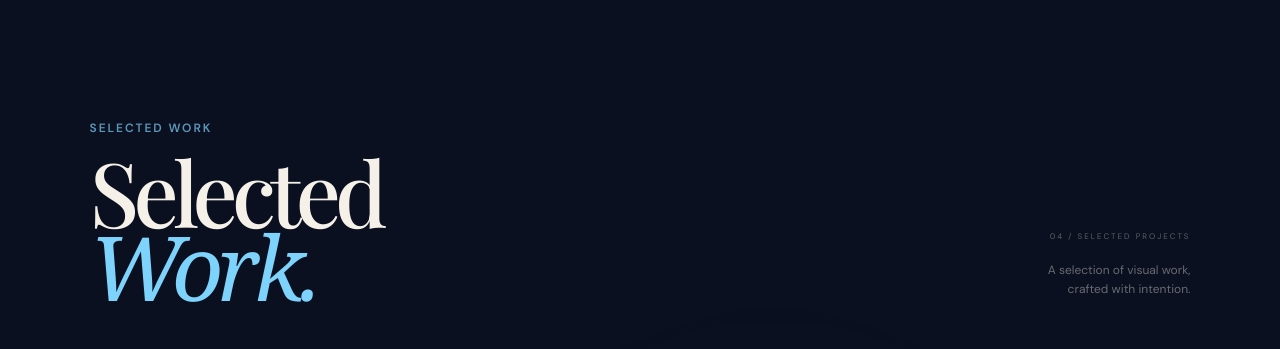
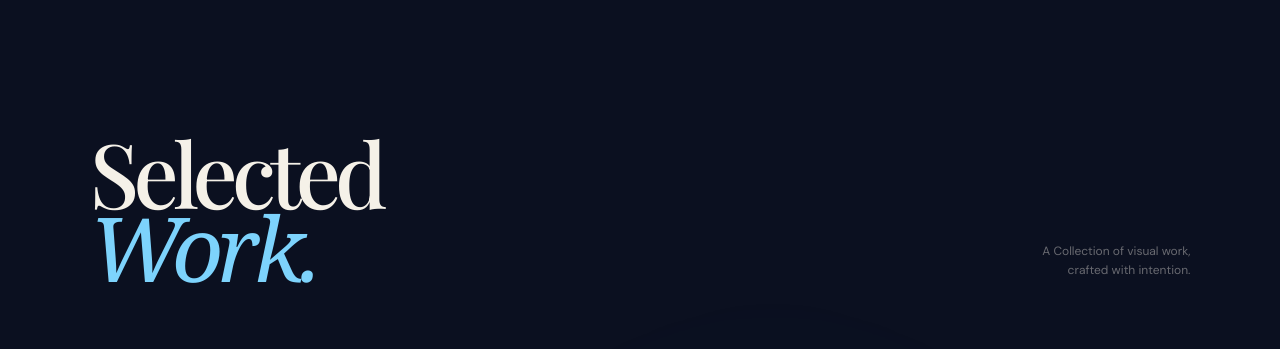
Before and after one commit to krishj30/Editor-portfolio, a React (Vite) app: page / in a window 1280 px wide. Shown: the part 820-1169 px from the top of the page. Built offline with nearby package versions, Linux system fonts and the light colour scheme; a web font is replaced by a local one.

Commit message:
Update About Me section

```diff
--- a/src/main.jsx
+++ b/src/main.jsx
@@ -492,7 +492,7 @@ function Work() {
  {
   number: "01",
   category: "BRAND REELS",
-  title: "Selected Work",
+  title: "client Work",
   video: "/videos/Client2.mp4",
   description:
     "Cinematic storytelling built for modern brands.",
@@ -546,9 +546,7 @@ function Work() {
       <div className="featured-header">
 
         <div>
-          <p className="eyebrow">
-            SELECTED WORK
-          </p>
+
 
           <h2>
             Selected
@@ -558,10 +556,10 @@ function Work() {
         </div>
 
         <div className="featured-header-right">
-          <span>04 / SELECTED PROJECTS</span>
+
 
           <p>
-            A selection of visual work,
+            A Collection of visual work,
             <br />
             crafted with intention.
           </p>
```
